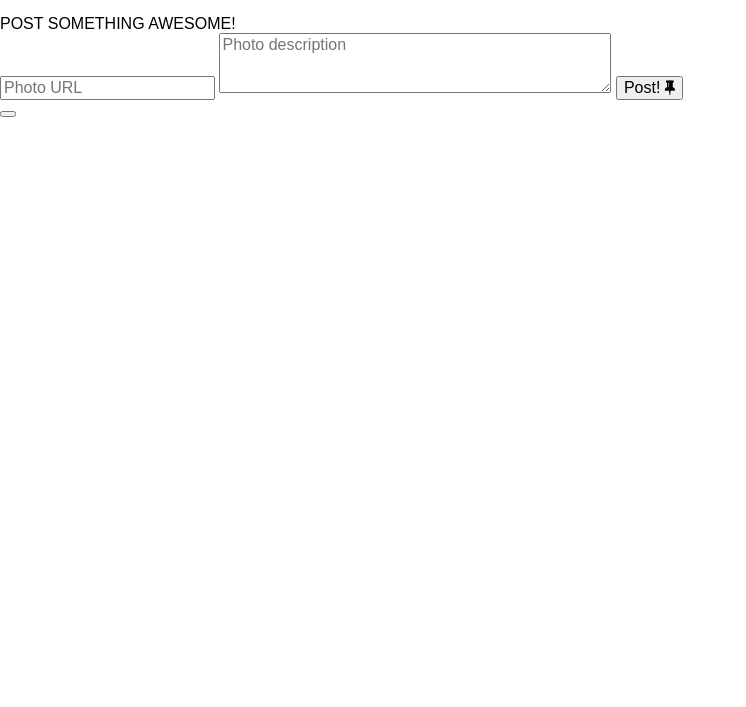
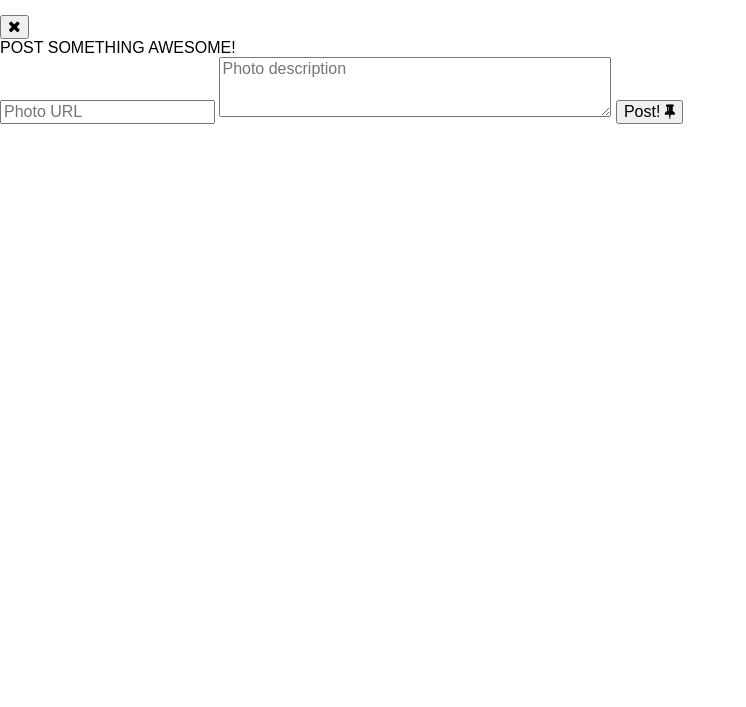
Before and after one commit to Christophin/hackathon-frontend, a website with bundled scripts: page app/index.html at #!/home/addPhoto in a window 1280 px wide. Shown: the part 93-800 px from the top of the page, without its empty margins (0-746 px from the left). Built offline with nearby package versions, Linux system fonts and the light colour scheme; some packages are replaced by stand-ins of ours; no server answers; files whose address does not match are found by name; a web font is replaced by a local one.

Commit message:
got x button on screen

```diff
--- a/app/templates/addPhoto.tpl.html
+++ b/app/templates/addPhoto.tpl.html
@@ -5,6 +5,9 @@
       <div class = "userImage"><img src=""></div>
       <div class = "addPhotoUrl">
         <form ng-submit="addPhoto(photo)">
+          <div id = "xButton">
+          <button class="modal-close" ng-click="killModal()"><i class="fa fa-times" aria-hidden="true"></i></button>
+        </div>
           <div class = "addPhotoTitle">POST SOMETHING AWESOME!</div>
           <input type="text" placeholder="Photo URL" ng-model="photo.photoUrl">
           <textarea name="name" rows="3" cols="40" placeholder="Photo description" ng-model="photo.description"></textarea>
@@ -13,5 +16,4 @@
       </div>
     </div>
   </div>
-  <button class="modal-close" ng-click="killModal()"></button>
 </div>
--- a/app/templates/home.tpl.html
+++ b/app/templates/home.tpl.html
@@ -6,7 +6,7 @@
         <button class = "loginout">Log-In <i class="fa fa-user-circle" aria-hidden="true"></i></button>
       </form>
       <div class = "logo">
-      <i class="fa fa-hand-spock-o" aria-hidden="true"></i>iew
+      <a href = "#!/home"><i class="fa fa-hand-spock-o" aria-hidden="true"></a></i>iew
     </div>
     </nav>
         <form class = "addAPhoto" ng-submit="viewAddPhoto()">
--- a/src/sass/main.scss
+++ b/src/sass/main.scss
@@ -1,5 +1,28 @@
 *{
   font-family: 'Lato', sans-serif;
+}
+
+#xButton{
+    button{
+    background: white;
+    color:black;
+    height: 10%;
+    width: 10%;
+    border-radius: 150px;
+    position: absolute;
+    left:50%;
+    top: 0%;
+    padding-bottom: 30px;
+    opacity: .3;
+    font-size: 100%;
+    border: 1px solid white;
+  }
+
+  button:hover{
+    color:red;
+    opacity: 1;
+    border: 1px solid red;
+  }
 }
 
 .postContainer{
```
Also changed, not shown: app/templates/profile.tpl.html (+4 -0 lines).
